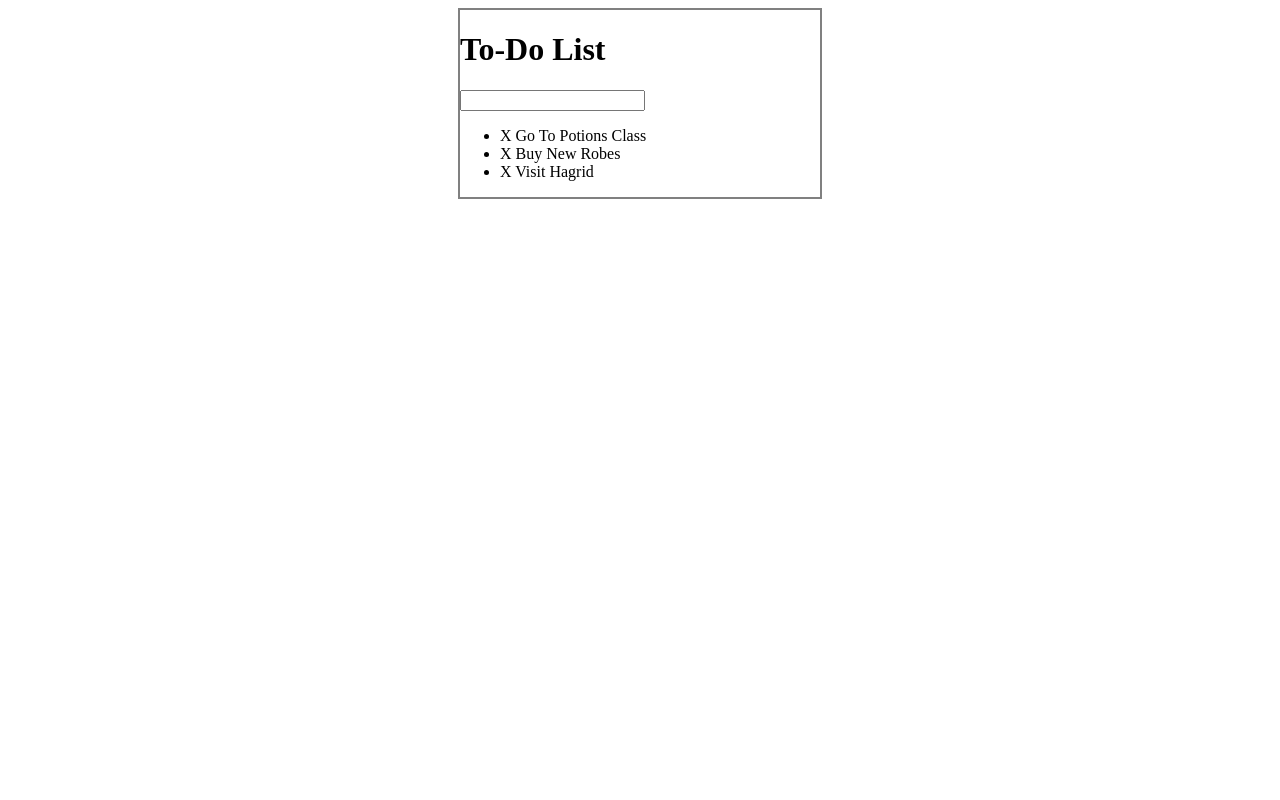
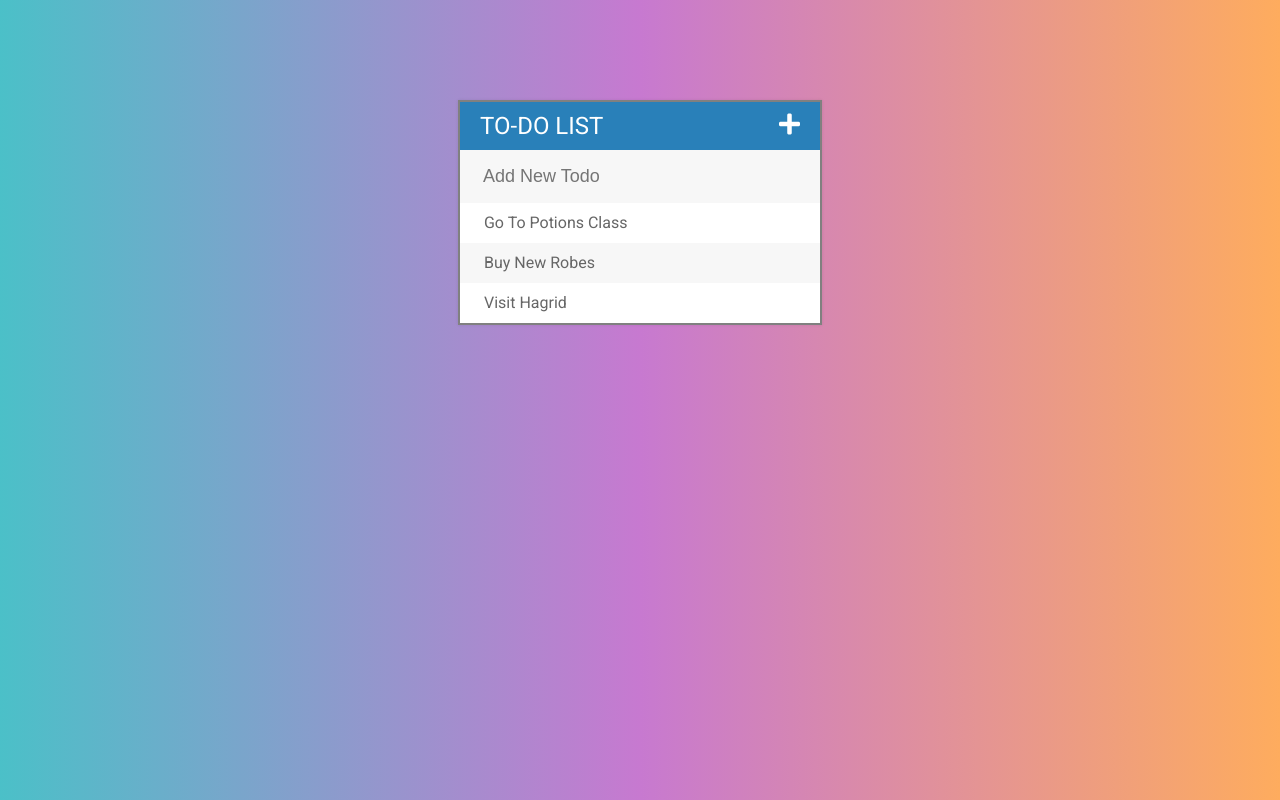
Before and after one commit to sashakyunghwa/todo-list, a plain HTML site: page index.html in a window 1280 px wide. Drawn offline with Linux system fonts and the light colour scheme.

Commit message:
css completed

```diff
--- a/assets/css/todos.css
+++ b/assets/css/todos.css
@@ -1,10 +1,90 @@
+body {
+    font-family: 'Roboto';
+    background: #FEAC5E;  /* fallback for old browsers */
+    background: -webkit-linear-gradient(to right, #4BC0C8, #C779D0, #FEAC5E);  /* Chrome 10-25, Safari 5.1-6 */
+    background: linear-gradient(to right, #4BC0C8, #C779D0, #FEAC5E); /* W3C, IE 10+/ Edge, Firefox 16+, Chrome 26+, Opera 12+, Safari 7+ */
+}
+
 #container {
     border: 2px solid gray;
     width: 360px;
-    margin: 0 auto;
+    margin: 100px auto;
+    background: #f7f7f7;
+    box-shadow: 0 0 3px rgba(0,0,0, 0.1);
 }
 
 .completed {
     color: gray;
     text-decoration: line-through;
 }
+
+h1 {
+    background: #2980b9;
+    color: white;
+    margin: 0;
+    padding: 10px 20px;
+    text-transform: uppercase;
+    font-size: 24px;
+    font-weight: normal;
+}
+
+.fa-plus {
+    float: right;
+}
+
+input {
+    color: #2980b9;
+    font-size: 18px;
+    background-color: #f7f7f7;
+    width: 100%;
+    padding: 13px 13px 13px 20px;
+    box-sizing: border-box;
+    border: 3px solid rgba(0,0,0,0);
+}
+
+input:focus {
+    background: #fff;
+    border: 3px solid #2980b9;
+    outline: none;
+}
+
+ul {
+    list-style: none;
+    margin: 0;
+    padding: 0;
+}
+
+li {
+    background: #fff;
+    height: 40px;
+    line-height: 40px;
+    color: #666;
+}
+
+li:nth-child(2n){
+    background: #f7f7f7;
+}
+
+li:hover span {
+    width: 40px;
+    opacity: 1.0;
+}
+
+span {
+    background-color: #e74c3c;
+    height: 40px;
+    margin-right: 20px;
+    text-align: center;
+    color: white;
+    width: 0;
+    display: inline-block;
+    vertical-align: top;
+    transition: 0.2s linear;
+    opacity: 0;
+}
+
+.fa-trash {
+    position: relative;
+    top: 50%;
+    transform: translateY(-50%)
+}
--- a/assets/js/todos.js
+++ b/assets/js/todos.js
@@ -31,7 +31,12 @@ $(document).ready(function() {
             var todoText = $(this).val();
             $(this).val('');
             //create a new li and add to ul
-            $("ul").append("<li><span>X</span> " + todoText + "</li>");
+            $("ul").append("<li><span><i class='fa fa-trash'></i></span> " + todoText + "</li>");
         }
     });
+
+    $(".fa-plus").click(function(){
+        $("input[type='text']").fadeToggle();
+    })
+
 });
--- a/index.html
+++ b/index.html
@@ -5,17 +5,19 @@
     <meta http-equiv="X-UA-Compatible" content="ie=edge">
     <title>Todo List</title>
     <link rel="stylesheet" type="text/css" href="assets/css/todos.css">
+    <link href="https://fonts.googleapis.com/css?family=Roboto:400,500,700" rel="stylesheet">
+    <link rel="stylesheet" href="https://use.fontawesome.com/releases/v5.5.0/css/all.css" integrity="sha384-B4dIYHKNBt8Bc12p+WXckhzcICo0wtJAoU8YZTY5qE0Id1GSseTk6S+L3BlXeVIU" crossorigin="anonymous">
     <script type="text/javascript" src="assets/js/lib/jquery-3.3.1.min.js"></script>
     <script type="text/javascript" src="assets/js/todos.js"></script>
 </head>
 <body>
     <div id="container">
-        <h1>To-Do List</h1>
-        <input type="text">
+        <h1>To-Do List<i class="fa fa-plus"></i></h1>
+        <input type="text" placeholder="Add New Todo">
         <ul>
-            <li><span>X</span> Go To Potions Class</li>
-            <li><span>X</span> Buy New Robes</li>
-            <li><span>X</span> Visit Hagrid</li>
+            <li><span><i class="fa fa-trash"></i></span> Go To Potions Class</li>
+            <li><span><i class="fa fa-trash"></i></span> Buy New Robes</li>
+            <li><span><i class="fa fa-trash"></i></span> Visit Hagrid</li>
         </ul>
     </div>
 </body>
```
